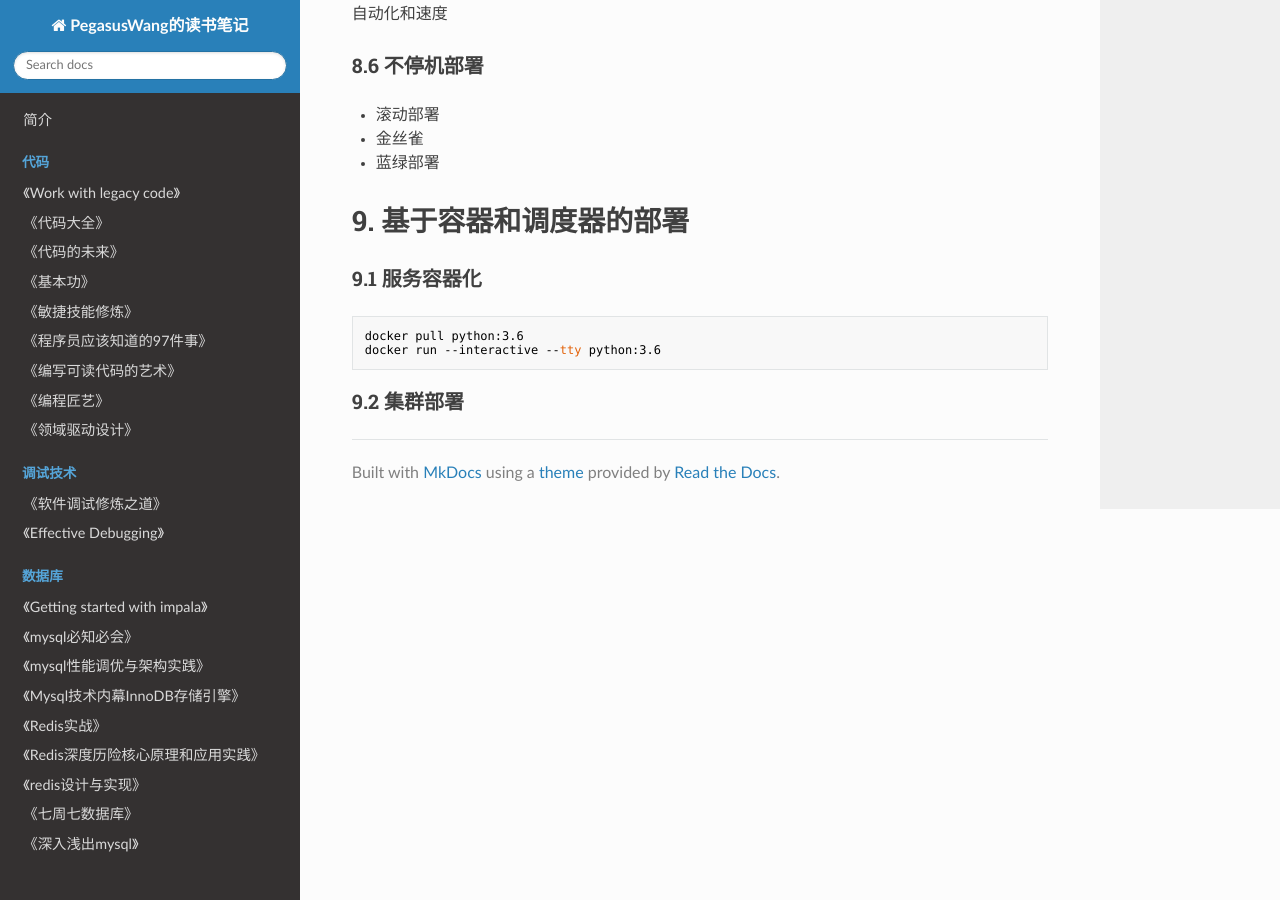
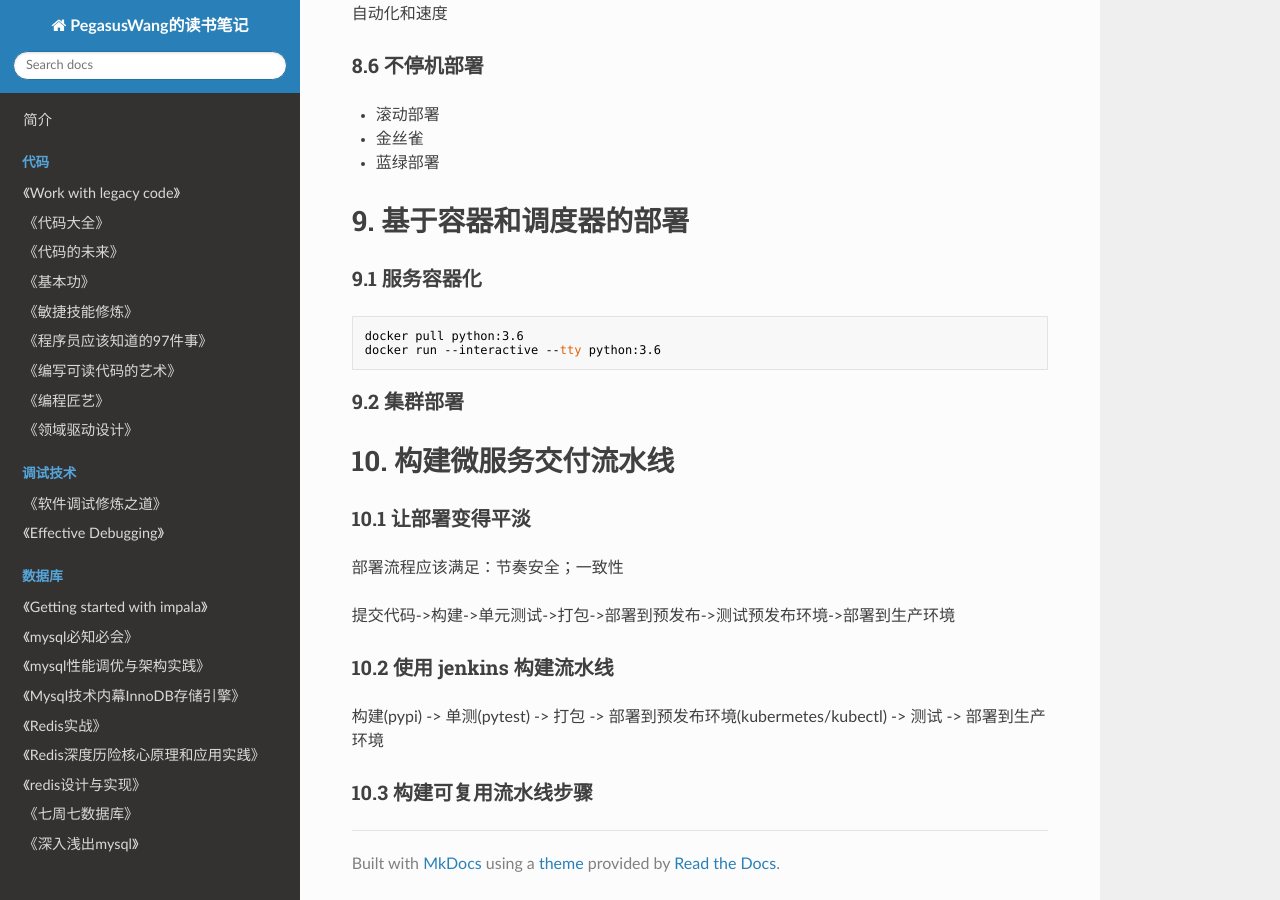
Before and after one commit to PegasusWang/booknotes, an MkDocs documentation site: the page built from docs/网站架构微服务/微服务实战.md, in a window 1280 px wide and 900 px high, scrolled down 4634 px. Built offline with MkDocs 1.6.1, drawn with Linux system fonts in a browser that asks for light colours; nearby versions of some CDN libraries; old or Windows-style settings are respelled for this version of MkDocs.

Commit message:
微服务流水线

````diff
--- a/docs/网站架构微服务/微服务实战.md
+++ b/docs/网站架构微服务/微服务实战.md
@@ -193,3 +193,17 @@ docker run --interactive --tty python:3.6
 ```
 
 ### 9.2 集群部署
+
+# 10. 构建微服务交付流水线
+
+### 10.1 让部署变得平淡
+
+部署流程应该满足：节奏安全；一致性
+
+提交代码->构建->单元测试->打包->部署到预发布->测试预发布环境->部署到生产环境
+
+### 10.2 使用 jenkins 构建流水线
+
+构建(pypi) -> 单测(pytest) -> 打包 -> 部署到预发布环境(kubermetes/kubectl) -> 测试 -> 部署到生产环境
+
+### 10.3 构建可复用流水线步骤
````
